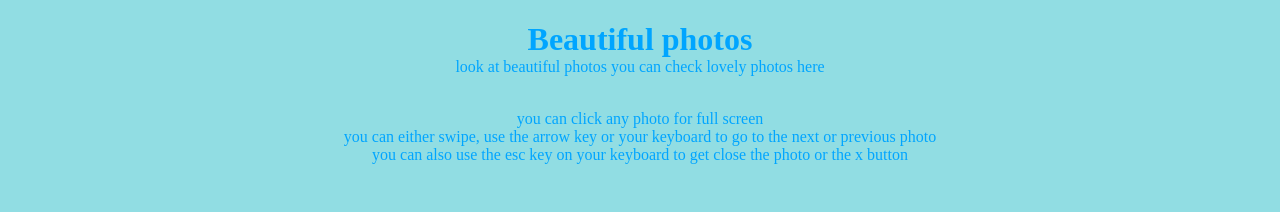
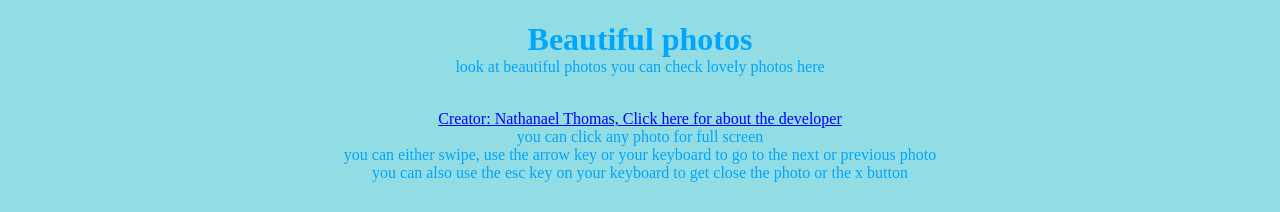
Before and after one commit to nathanael-thms/my-beutiful-photos, a plain HTML site: page index.html in a window 1280 px wide. Shown: the top 212 px of the page. Drawn offline with Linux system fonts and the light colour scheme.

Commit message:
about the developer added

```diff
--- a/beautiful-photos-css.css
+++ b/beautiful-photos-css.css
@@ -110,3 +110,7 @@ img {
 .button.highlight {
   background-color: #a2e653;
 }
+#aboutMe{
+  text-align: center;
+  color: blue;
+}
--- a/index.html
+++ b/index.html
@@ -51,6 +51,7 @@
         </p>
 
             <p>
+                <a id="aboutMe" href="https://nathanael.thms.uk">Creator: Nathanael Thomas, Click here for about the developer</a><br>
                 you can click any photo for full screen <br>
                 you can either swipe, use the arrow key or your keyboard to go to the next or previous photo <br>
                 you can also use the esc key on your keyboard to get close the photo or the x button
```
